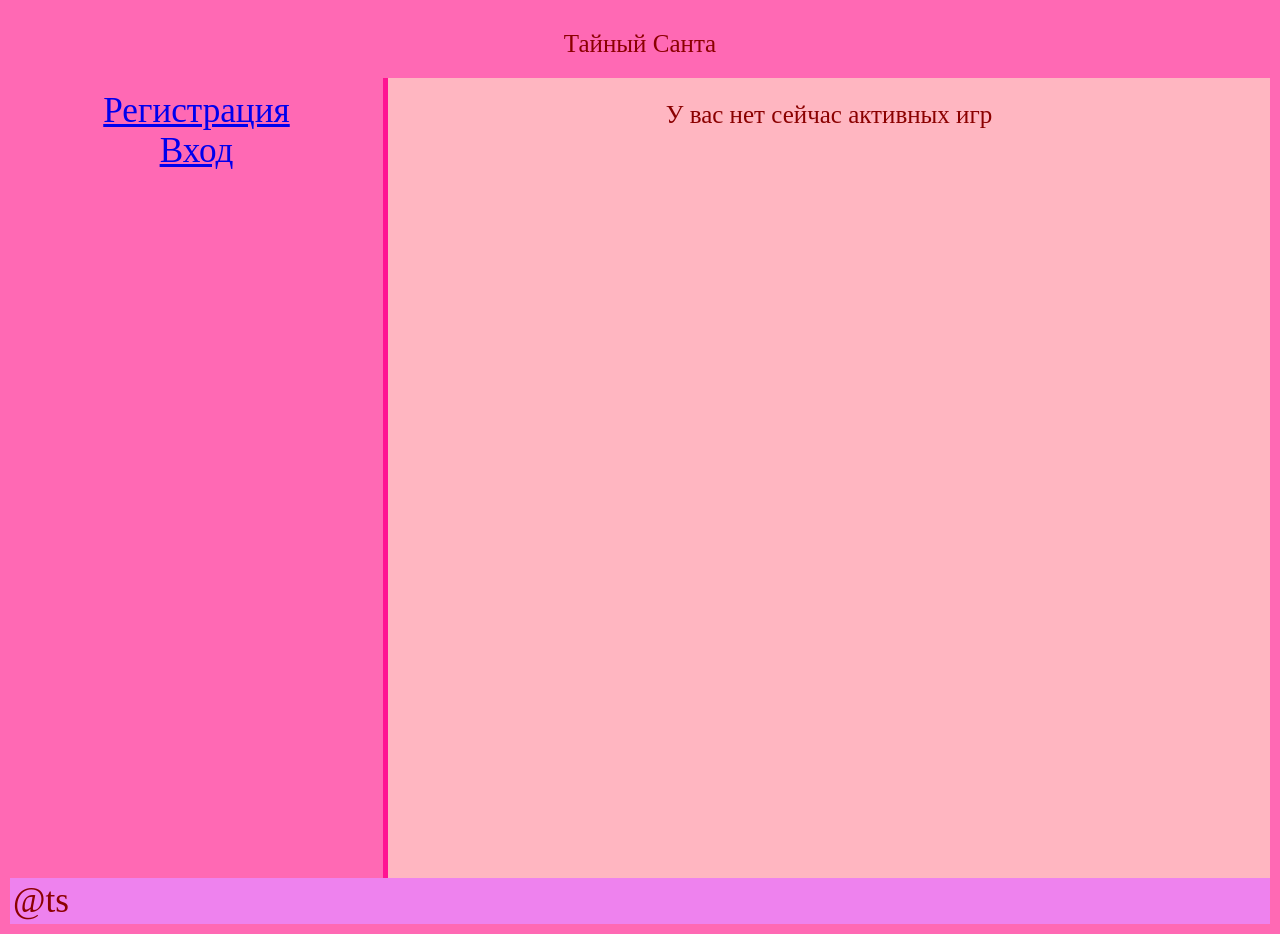
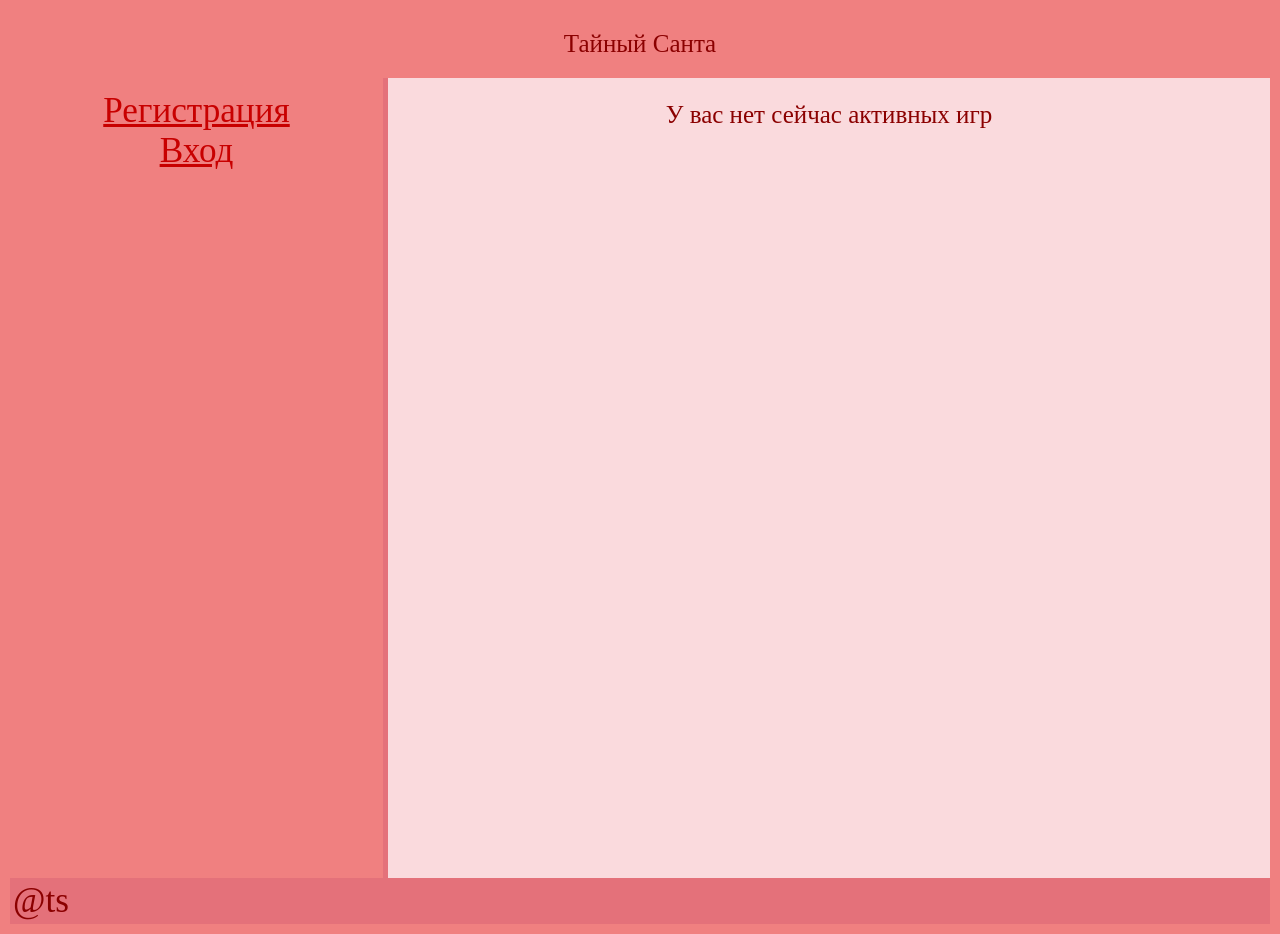
Before and after one commit to thepeak345/TS, a Django app: page /main/home/ in a window 1280 px wide. Run offline with Django 4.2, Linux system fonts and the light colour scheme.

Commit message:
all done

```diff
--- a/static/css/stylesignup.css
+++ b/static/css/stylesignup.css
@@ -116,7 +116,7 @@ header {
     font-size: 2.2em; /* Размер текста */
     text-align: center; /* Выравнивание по центру */
     padding: 10px; /* Отступы вокруг текста */
-    background: #FF69B4; /* Цвет фона шапки */
+    background: #f08080; /* Цвет фона шапки */
     color: #ffe; /* Цвет текста */
 }
 
@@ -137,7 +137,7 @@ content {
    }
 
 footer {
-    background: #EE82EE	; /* Цвет фона подвала */
+    background: #E4717A	; /* Цвет фона подвала */
     text-align: left;
     color: rgb(139, 0, 0)	; /* Цвет текста */
     padding: 3px; /* Отступы вокруг текста */
@@ -153,21 +153,21 @@ footer {
 }
 aside {
     float: left;
-    background: #FF69B4	;
+    background: #f08080	;
     width: 30%;
     padding: 1%;
     height: 100vh;
-    color: #FF69B4	;
-    border-right: 5px solid #FF1493
+    color: #f08080	;
+    border-right: 5px solid #E4717A
 }
 centerw {
     float: right;
-    background: #FFB6C1		;
+    background: #FADADD		;
     width: 70%;
     padding: 1%;
     height: 100vh;
-    color: #FFB6C1		;
+    color: #FADADD	;
     }
-k {
-    margin-left: 130px;
+a {
+    color: #C80000
  }
--- a/templates/layout.html
+++ b/templates/layout.html
@@ -38,7 +38,8 @@
                 <h1>У вас нет сейчас активных игр</h1>
             {% elif not request.user.box.is_active %}
                 <h1>Игра {{ request.user.box.title }} началась</h1>
-                <h1>Ваша пара: {{ user_pair }} </h1>
+                <h1>Вы дарите подарок: {{ user_pair }}</h1>
+                <h1>Его предпочтения: {{ user_pair.preferences }}</h1>
             {% endif %}
         </centerw>
         <footer>
```
